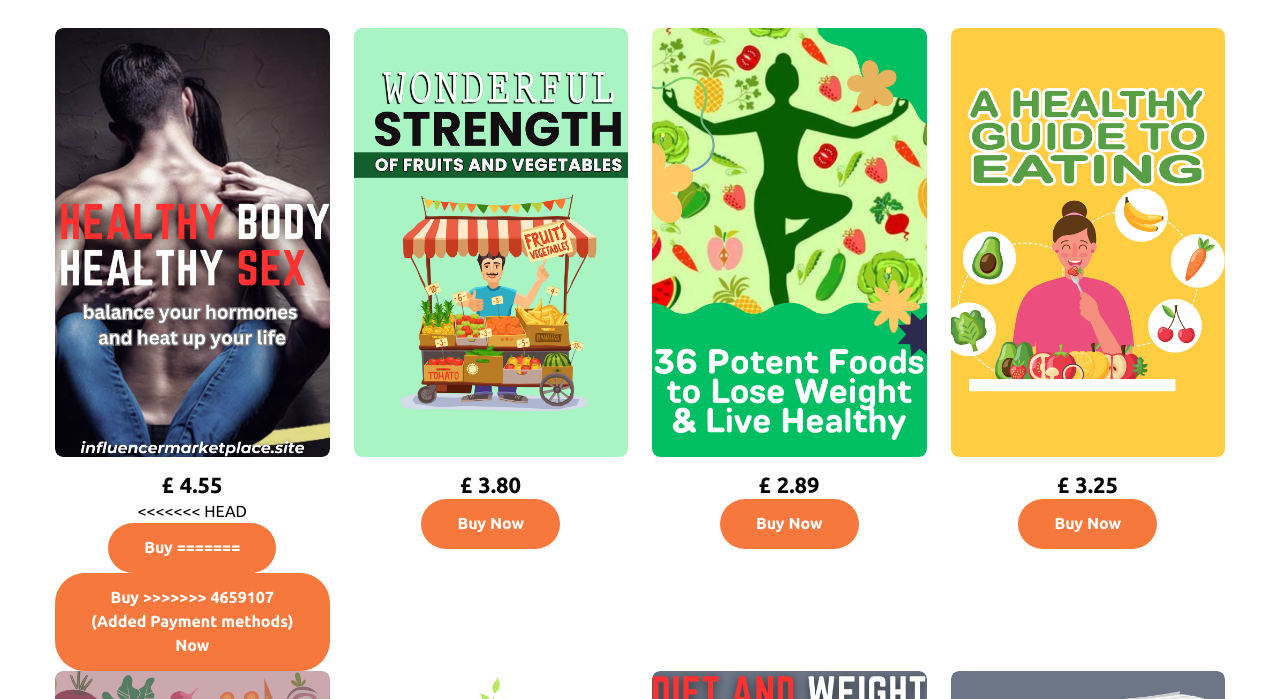
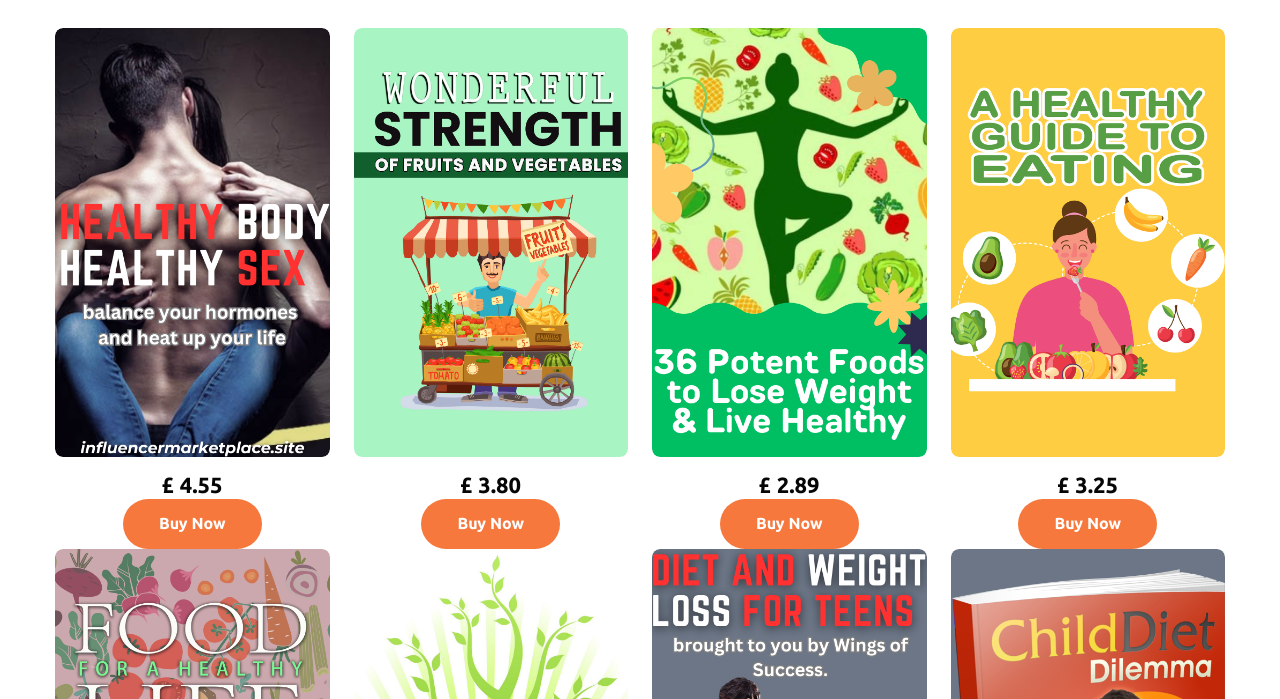
Before and after one commit to kellspell/hbhs.site, a plain HTML site: page E-books.html in a window 1280 px wide. Shown: the part 481-1180 px from the top of the page. Drawn offline with nearby package versions, Linux system fonts and the light colour scheme.

Commit message:
payment fixed

```diff
--- a/E-books.html
+++ b/E-books.html
@@ -115,11 +115,7 @@
                         <a href="#url"><img src="assets/images/Healthy Body healthy sex.png" alt="" class="img-fluid" /></a>
                     </div>
                     <h4><a href="#team">£ 4.55</a></h4>
-<<<<<<< HEAD
-                    <a href="https://" class="btn btn-style btn-style-primary mt-lg-0 mt-4">Buy
-=======
                     <a href="https://buy.stripe.com/3cs4h8ddg5GwcyA6op" class="btn btn-style btn-style-primary mt-lg-0 mt-4">Buy
->>>>>>> 4659107 (Added Payment methods)
                         Now</a>
                     <div class="team-info">
                         <div class="caption">
```
